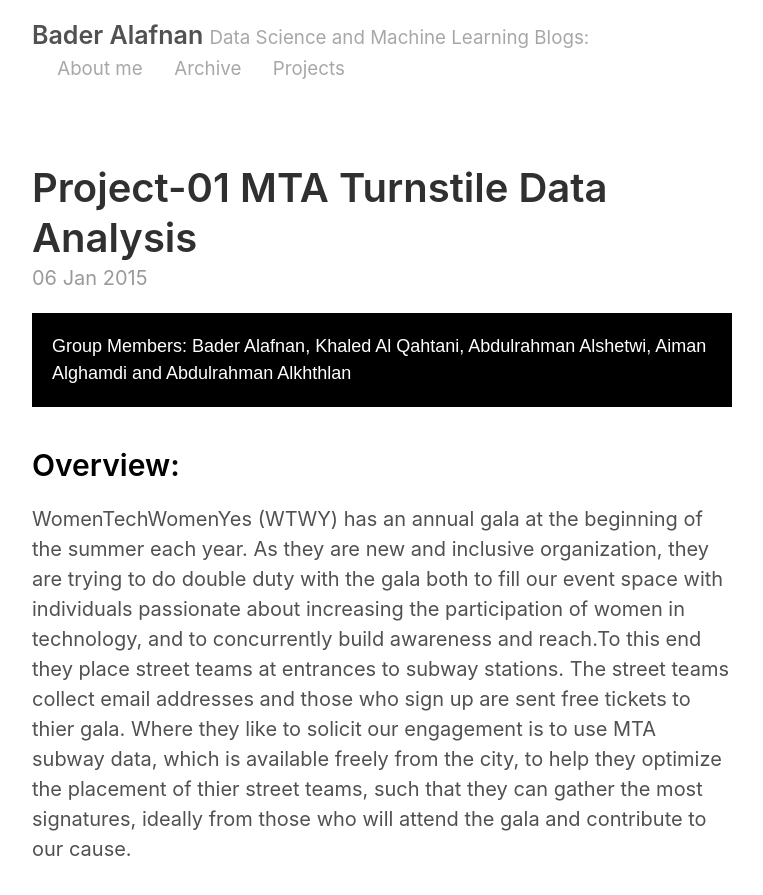
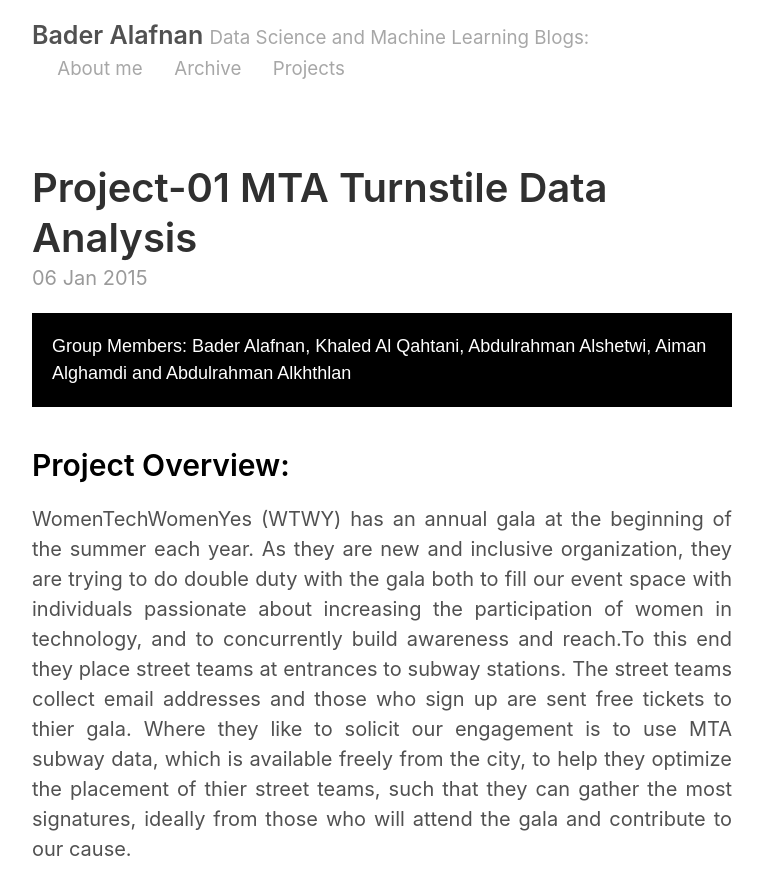
Before and after one commit to alafnan/alafnan.github.io, a Jekyll site: the page built from _posts/2015-01-6-example-content.md, in a window 1280 px wide and 900 px high. Shown: the top 895 px of the window, without its empty margins (258-1021 px from the left). Built offline with Jekyll 4.4.1, drawn with Linux system fonts in a browser that asks for light colours.

Commit message:
Update 2015-01-6-example-content.md

```diff
--- a/_posts/2015-01-6-example-content.md
+++ b/_posts/2015-01-6-example-content.md
@@ -8,8 +8,9 @@ title: Project-01 MTA Turnstile Data Analysis
 Group Members: Bader Alafnan, Khaled Al Qahtani, Abdulrahman Alshetwi, Aiman Alghamdi and Abdulrahman Alkhthlan
 </div>
 
-<h1 style="font-size:1.5em; color:#000000; margin-top: 2rem; margin-bottom: 1rem;">Overview:</h1>
-<p> WomenTechWomenYes (WTWY) has an annual gala at the beginning of the summer each year. As they are new and inclusive organization, they are trying to do double duty with the gala both to fill our event space with individuals passionate about increasing the participation of women in technology, and to concurrently build awareness and reach.To this end they place street teams at entrances to subway stations. The street teams collect email addresses and those who sign up are sent free tickets to thier gala. Where they like to solicit our engagement is to use MTA subway data, which is available freely from the city, to help they optimize the placement of thier street teams, such that they can gather the most signatures, ideally from those who will attend the gala and contribute to our cause.</p>
+<h1 style="font-size:1.5em; color:#000000; margin-top: 2rem; margin-bottom: 1rem;">Project Overview:</h1>
+
+<p style="text-align: justify; text-justify: inter-word;"> WomenTechWomenYes (WTWY) has an annual gala at the beginning of the summer each year. As they are new and inclusive organization, they are trying to do double duty with the gala both to fill our event space with individuals passionate about increasing the participation of women in technology, and to concurrently build awareness and reach.To this end they place street teams at entrances to subway stations. The street teams collect email addresses and those who sign up are sent free tickets to thier gala. Where they like to solicit our engagement is to use MTA subway data, which is available freely from the city, to help they optimize the placement of thier street teams, such that they can gather the most signatures, ideally from those who will attend the gala and contribute to our cause.</p>
 
 <h1 style="font-size:1.5em; color:#000000; margin-top: 2rem; margin-bottom: 1rem;">Project objectives:</h1>
 
```
